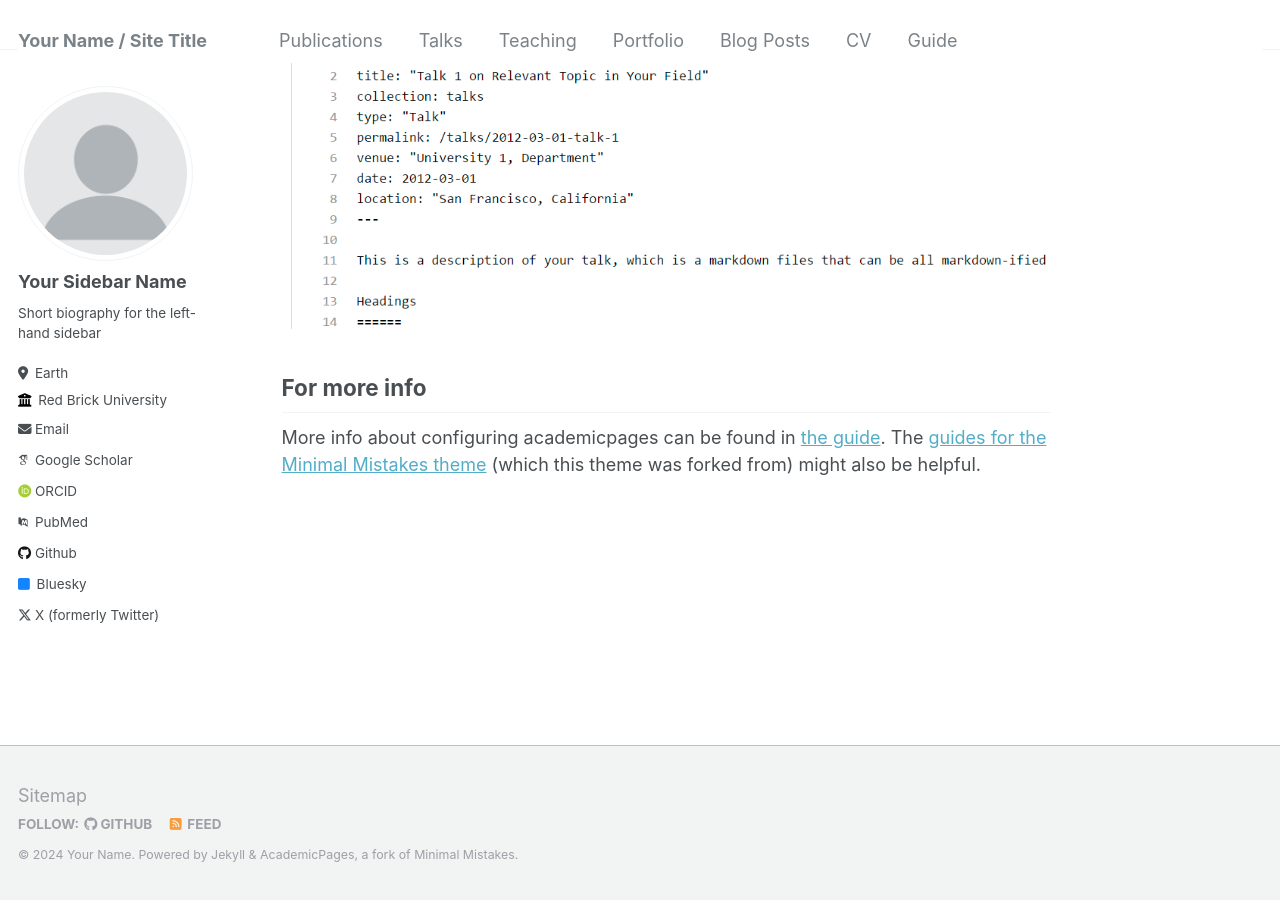
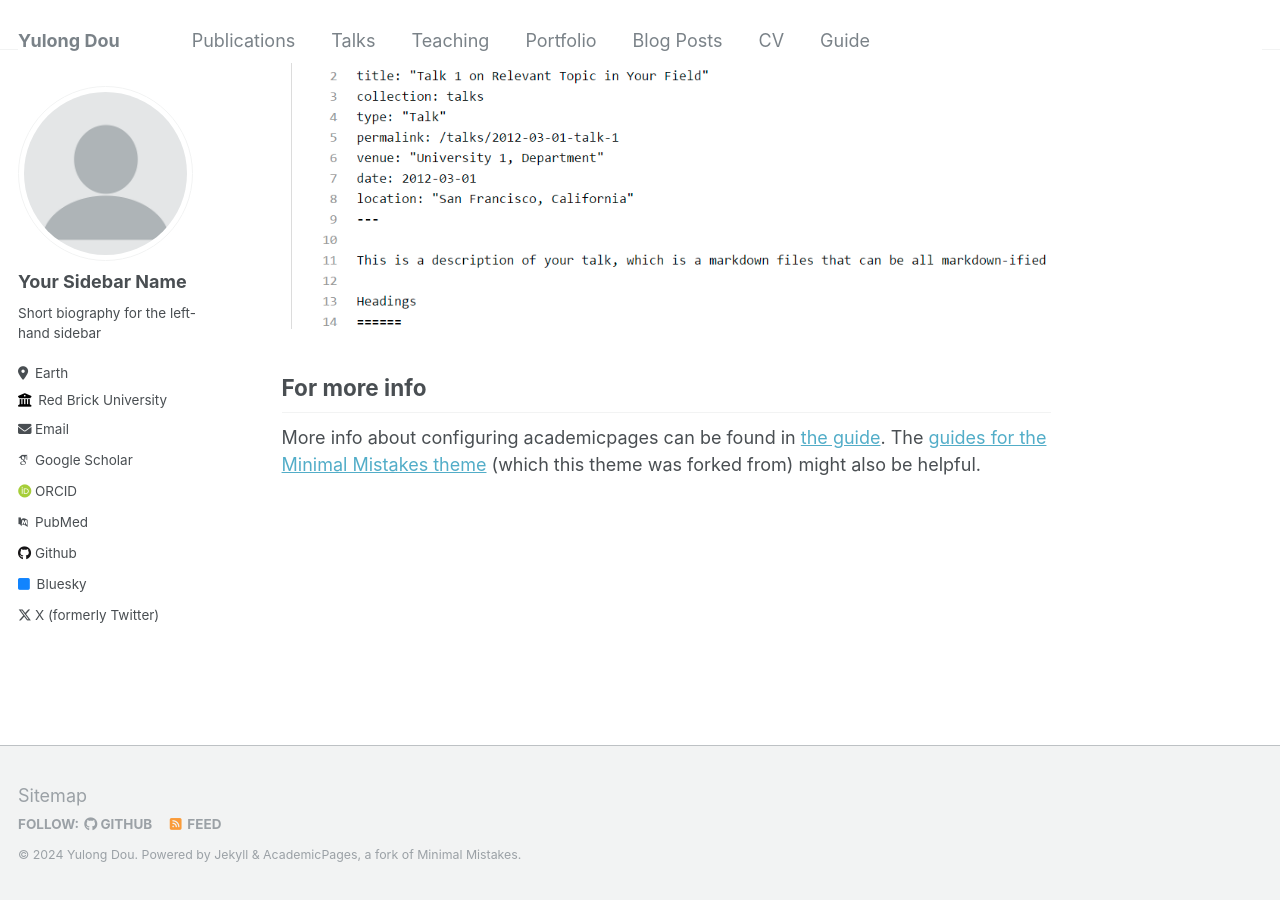
Before and after one commit to douyl/yulong.github.io, a Jekyll site: the page built from _pages/about.md, in a window 1280 px wide and 900 px high, scrolled down 2640 px. Built offline with Jekyll 4.4.1, drawn with Linux system fonts in a browser that asks for light colours; some web fonts are replaced.

Commit message:
update_config

```diff
--- a/_config.yml
+++ b/_config.yml
@@ -8,9 +8,9 @@
 
 # Basic Site Settings
 locale                   : "en-US"
-title                    : "Your Name / Site Title"
+title                    : "Yulong Dou"
 title_separator          : "-"
-name                     : &name "Your Name"
+name                     : &name "Yulong Dou"
 description              : &description "personal description"
 url                      : https://academicpages.github.io # the base hostname & protocol for your site e.g. "https://mmistakes.github.io"
 baseurl                  : "" # the subpath of your site, e.g. "/blog"
```
